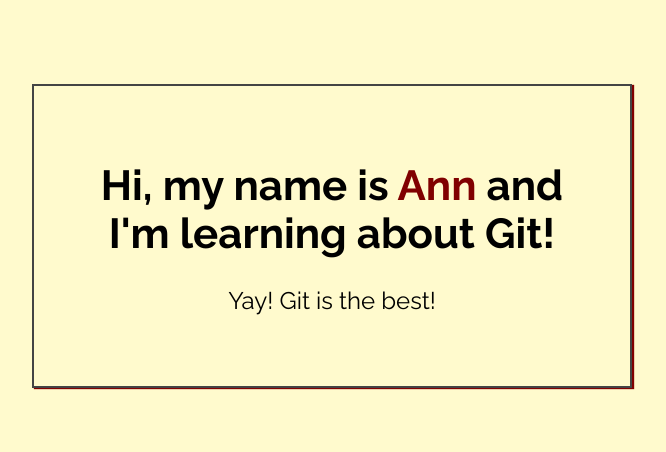
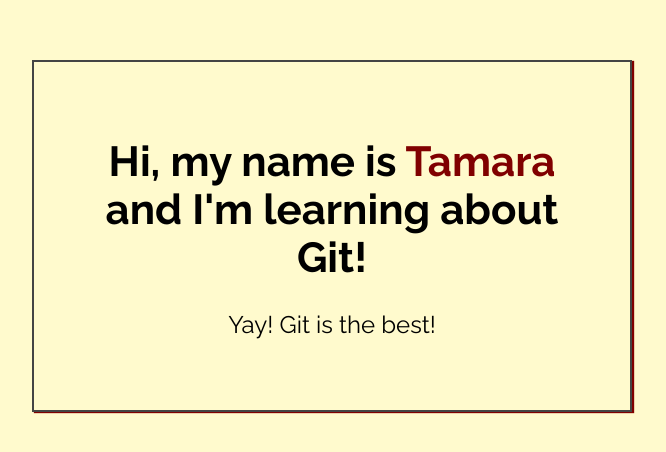
Before and after one commit to thedigitalmaven/repo-test-connection, a plain HTML site: page index.html in a window 1280 px wide. Shown: the part 164-616 px from the top of the page, without its empty margins (308-974 px from the left). Drawn offline with Linux system fonts and the light colour scheme.

Commit message:
Added my name to index.html

```diff
--- a/index.html
+++ b/index.html
@@ -14,7 +14,7 @@
 <body>
 
     <div class="greeting">
-        <h1>Hi, my name is <span class="highlight">Ann</span> and I'm learning about Git! </h1>
+        <h1>Hi, my name is <span class="highlight">Tamara</span> and I'm learning about Git! </h1>
 
         <p>Yay! Git is the best!</p>
     </div>
```
